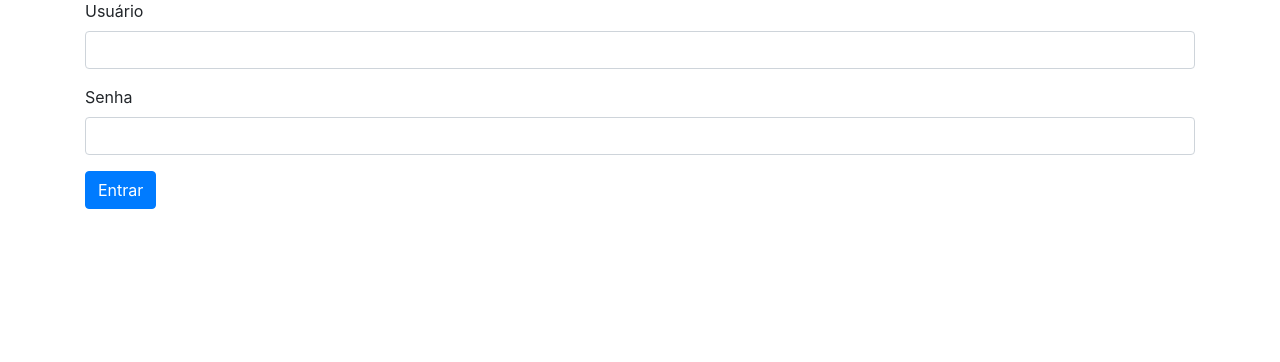
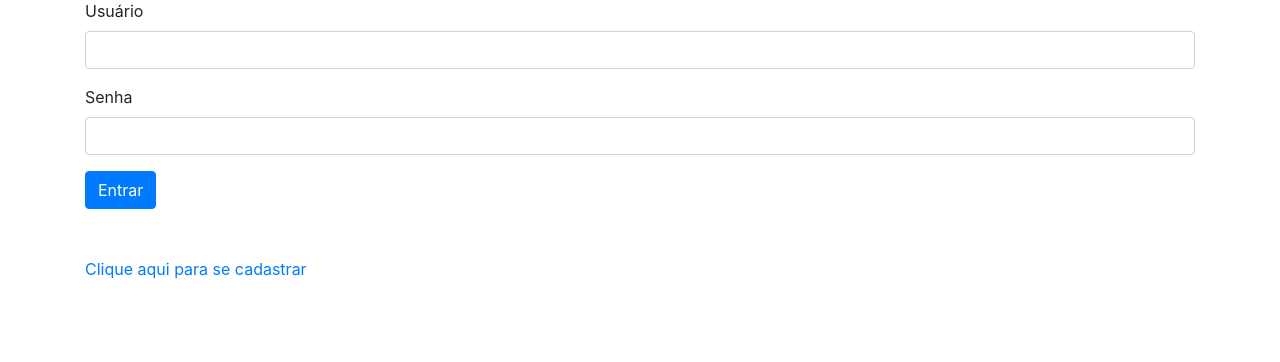
Before and after one commit to FigueredoDev/Django-Agenda, a Django app: page /accounts/ in a window 1280 px wide. Shown: the part 185-547 px from the top of the page. Run offline with Django 4.2, Linux system fonts and the light colour scheme; some libraries are stand-ins or nearby versions.

Commit message:
Update login.html

```diff
--- a/accounts/templates/accounts/login.html
+++ b/accounts/templates/accounts/login.html
@@ -17,6 +17,8 @@
          </div>
       <button type="submit" class="btn btn-primary">Entrar</button>
     </form>
+    <br><br>
+    <a href="{% url 'register' %}">Clique aqui para se cadastrar</a>
     {% else %}
         <p>Você fez login com {{ user }},
             <a href="{% url 'logout' %}">Clique aqui para sair.</a></p>
```
